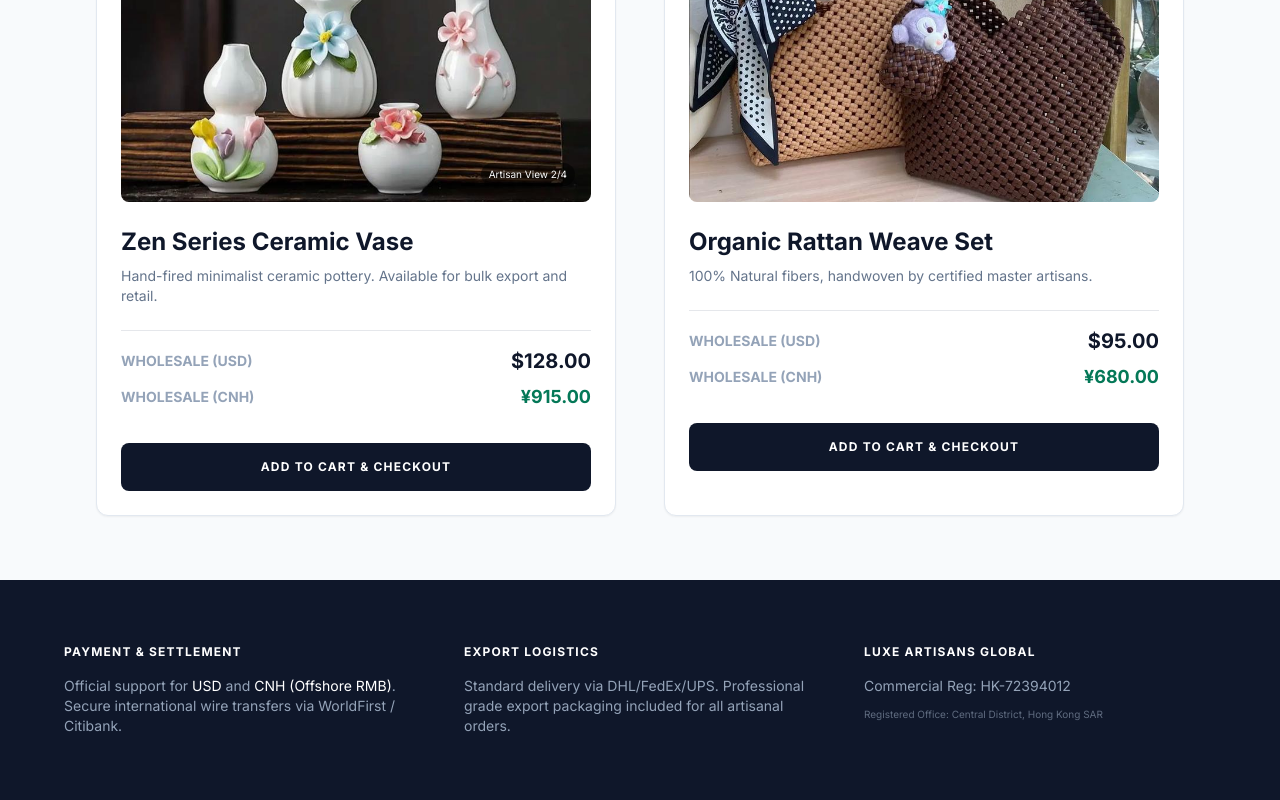
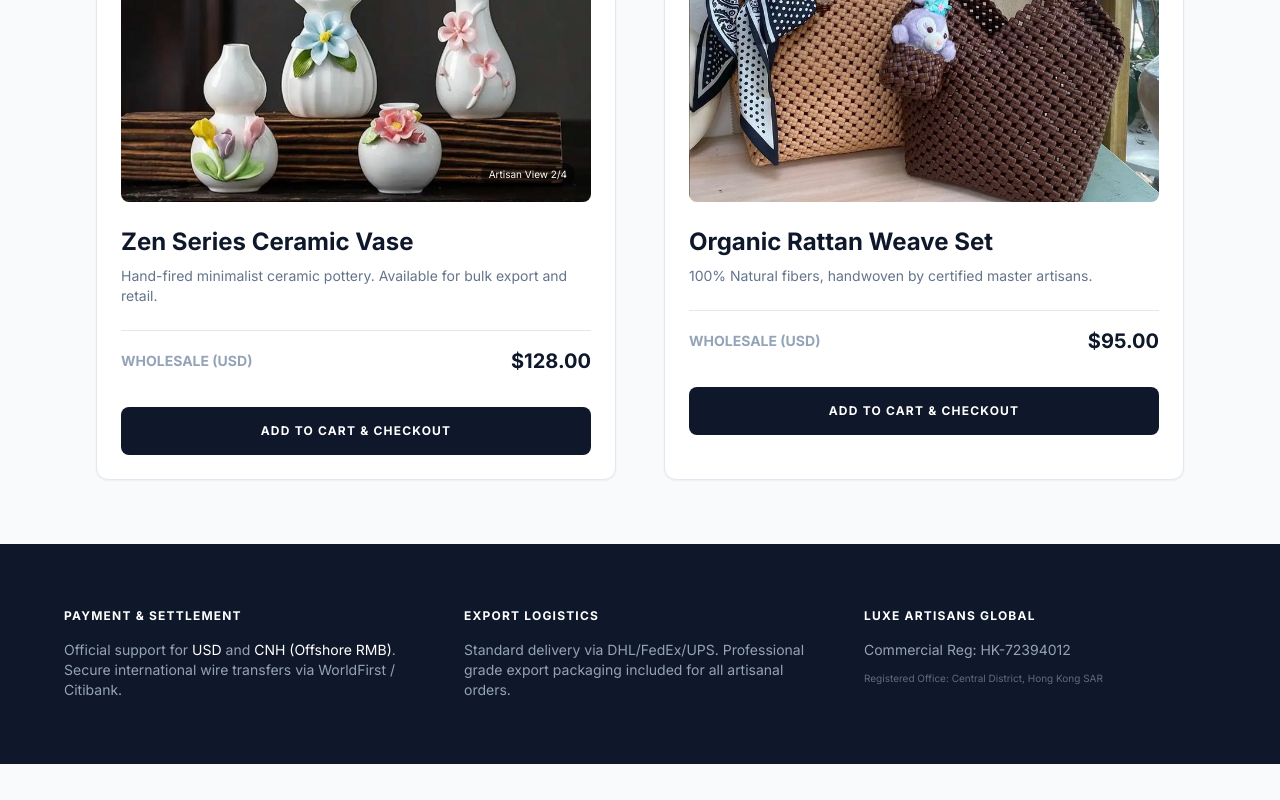
Before and after one commit to Luxe-Artisans-Global/store, a plain HTML site: page index.html in a window 1280 px wide. Shown: the part 679-1479 px from the top of the page. After the commit the page ends 1443 px from the top, so only its background shows below. Drawn offline with nearby package versions, Linux system fonts and the light colour scheme.

Commit message:
Update index.html

```diff
--- a/index.html
+++ b/index.html
@@ -65,10 +65,7 @@
                     <span class="text-slate-400 font-bold uppercase">Wholesale (USD)</span>
                     <span class="text-xl font-bold">$128.00</span>
                 </div>
-                <div class="flex justify-between items-center text-sm">
-                    <span class="text-slate-400 font-bold uppercase">Wholesale (CNH)</span>
-                    <span class="text-lg font-bold text-emerald-700">¥915.00</span>
-                </div>
+
             </div>
             <button onclick="handleCheckout(this)" class="w-full bg-slate-900 text-white py-4 rounded-lg font-bold text-xs uppercase tracking-widest hover:bg-black transition flex items-center justify-center">
                 <span>Add to Cart & Checkout</span>
@@ -88,10 +85,7 @@
                     <span class="text-slate-400 font-bold uppercase">Wholesale (USD)</span>
                     <span class="text-xl font-bold">$95.00</span>
                 </div>
-                <div class="flex justify-between items-center text-sm">
-                    <span class="text-slate-400 font-bold uppercase">Wholesale (CNH)</span>
-                    <span class="text-lg font-bold text-emerald-700">¥680.00</span>
-                </div>
+
             </div>
             <button onclick="handleCheckout(this)" class="w-full bg-slate-900 text-white py-4 rounded-lg font-bold text-xs uppercase tracking-widest hover:bg-black transition flex items-center justify-center">
                 <span>Add to Cart & Checkout</span>
```
